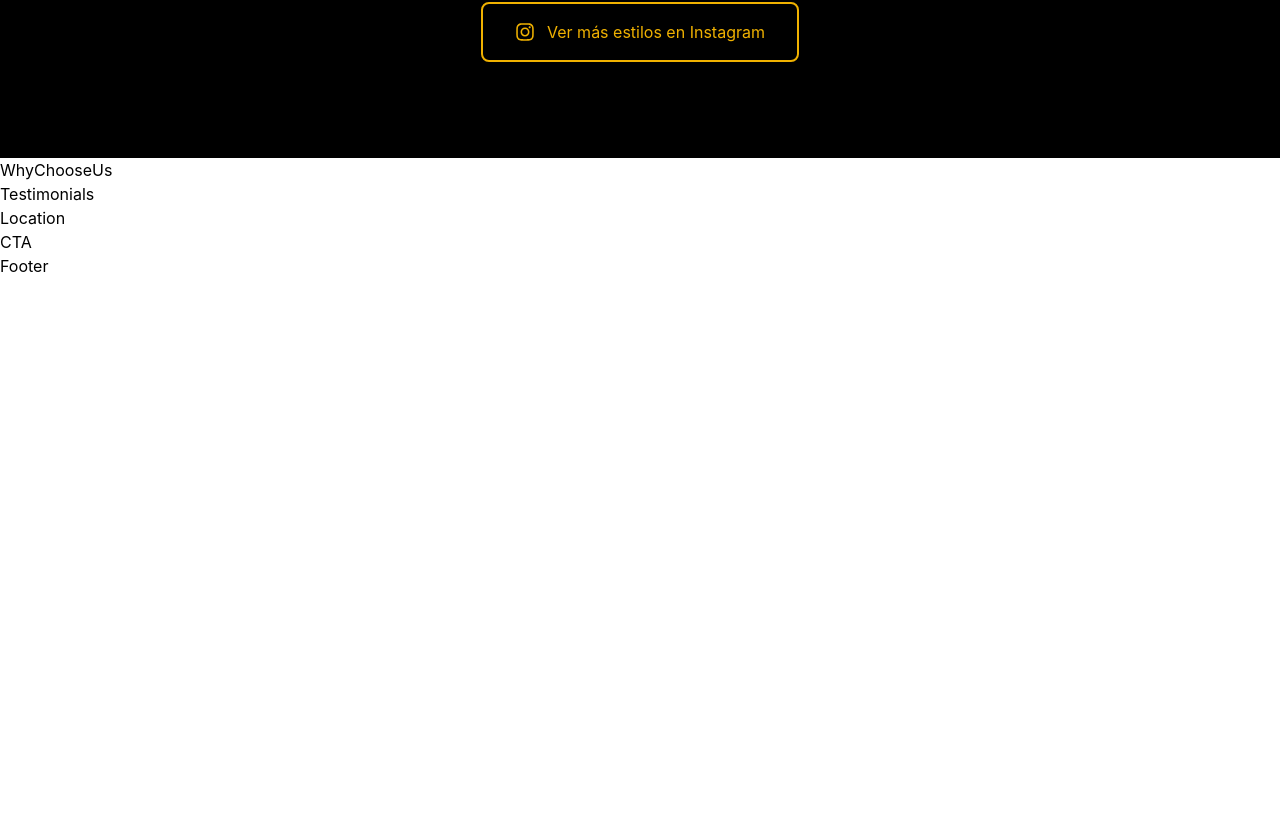
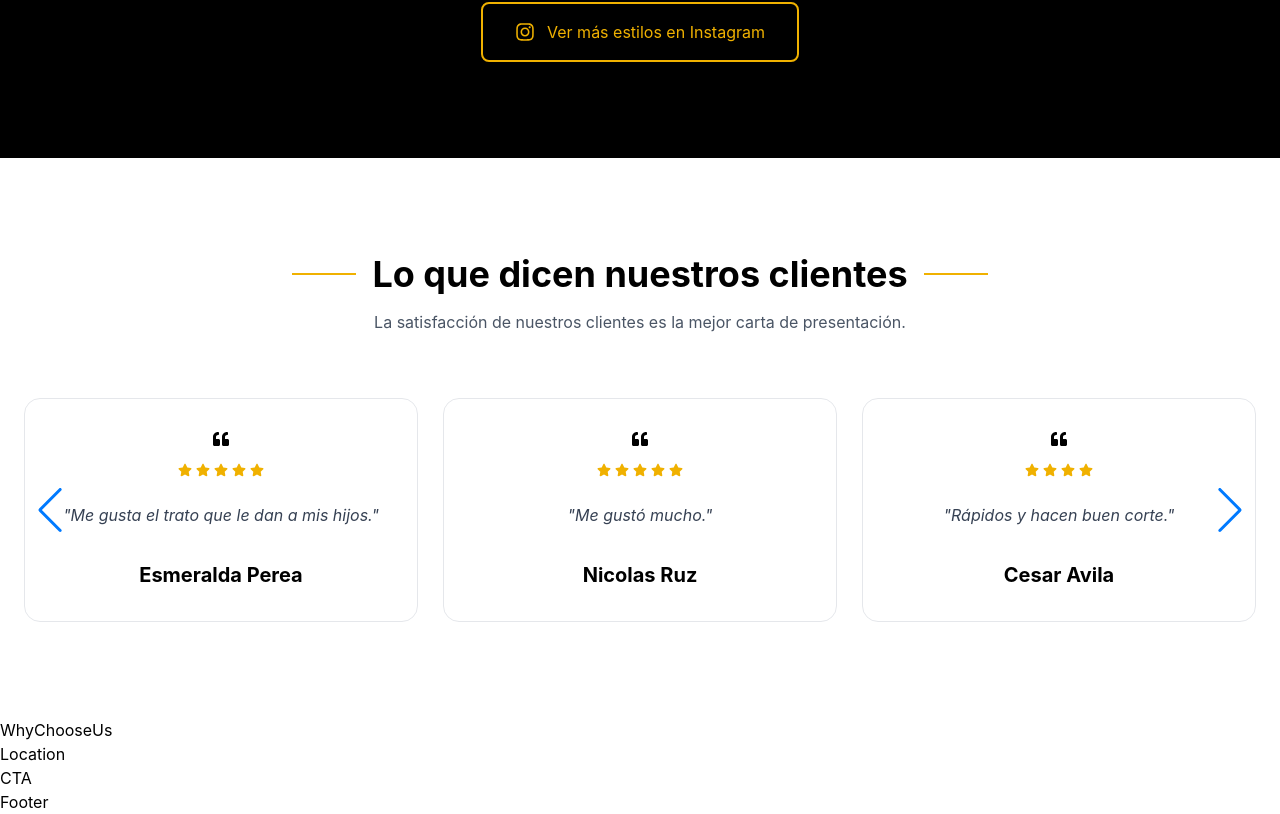
Before and after one commit to Juan19450169/mexa-barbe-landing, a React (Vite) app: page / in a window 1280 px wide. Shown: the part 1878-2692 px from the top of the page. Before the commit the page ends 2156 px from the top, so only its background shows below. Built offline with nearby package versions, Linux system fonts and the light colour scheme.

Commit message:
Testimonials: agregar una seccion de carrusel de testimonios con tarjetas de testimonios reutilizables

```diff
--- a/src/App.jsx
+++ b/src/App.jsx
@@ -18,8 +18,8 @@ function App() {
       <Hero />
       <Services />
       <Gallery />
+      <Testimonials />
       <WyChooseUs />
-      <Testimonials />
       <Location />
       <CTA />
       <Footer />
--- /dev/null
+++ b/src/cards/TestimonialsCard.jsx
@@ -0,0 +1,43 @@
+import { FaQuoteLeft, FaStar } from "react-icons/fa"
+
+function TestimonialsCard({testimonial}) {
+  return (
+    <div className="bg-white rounded-2xl border border-gray-200 p-8 text-center
+                    transition-all duration-300 hover:-traslate-y-2 hover:shadow-xl">
+            {/*COMILLAS*/}
+
+    <FaQuoteLeft className="text-yellow-500text-3xl mx-auto mb-4"/>
+
+            {/*ESTRELLAS*/}
+
+    <div className="flex justify-center gap-1 mb-6">
+
+        {[...Array(testimonial.rating)].map((_, index)=>(
+            <FaStar
+                key={index}
+                className="text-yellow-500 text-sm"
+            />
+        ))}
+
+    </div>
+
+            {/*COMENTARIO*/}
+
+    <p className=" text-gray-700 italic leading-7">
+
+        "{testimonial.comment}"
+
+    </p>
+
+            {/*NOMBRE*/}
+
+    <h3 className="mt-8 font-bold text-xl">
+
+        {testimonial.name}
+
+    </h3>
+    </div>
+  )
+}
+
+export default TestimonialsCard
--- a/src/components/sections/Testimonials.jsx
+++ b/src/components/sections/Testimonials.jsx
@@ -1,8 +1,85 @@
 
+import testimonials from "../../data/testimonials.js"
+
+//Swiper
+import { Swiper, SwiperSlide } from "swiper/react";
+import { Navigation, Autoplay } from "swiper/modules";
+import "swiper/css";
+import "swiper/css/navigation";
+
+//Card
+import TestimonialsCard from "../../cards/TestimonialsCard.jsx";
 
 function Testimonials() {
   return (
-    <section>Testimonials</section>
+    <section id="testimonials" className="py-24 bg-white">
+
+      <div className="max-w-7xl mx-auto px-6">
+
+        {/*ENCABEZADO*/}
+
+        <div className="text-center">
+
+          <div className="flex items-center justify-center gap-4">
+
+            <div className="w-16 h-[2px] bg-yellow-500"></div>
+
+            <h2 className="text-4xl font-bold text-black">
+              Lo que dicen nuestros clientes
+            </h2>
+
+            <div className="w-16 h-[2px] bg-yellow-500"></div>
+
+          </div>
+
+          <p className="mt-4 text-gray-600 max-w-2xl mx-auto">
+            La satisfacción de nuestros clientes es la mejor carta de presentación.
+          </p>
+
+        </div>
+
+         {/* CARRUSEL */}
+
+        <div className="mt-16">
+
+          <Swiper
+            modules={[Navigation, Autoplay]}
+            navigation
+            centeredSlides={true}
+            loop={true}
+            autoplay={{
+              delay: 4000,
+              disableOnInteraction: false,
+            }}
+            spaceBetween={25}
+            slidesPerView={1}
+            breakpoints={{
+              640: {
+                slidesPerView: 2,
+              },
+              1024: {
+                slidesPerView: 3,
+              },
+            }}
+          >
+
+            {testimonials.map((testimonial) => (
+
+              <SwiperSlide key={testimonial.id}>
+
+                <TestimonialsCard testimonial={testimonial} />
+
+              </SwiperSlide>
+
+            ))}
+
+          </Swiper>
+
+        </div>
+
+      </div>
+
+    </section>
   )
 }
 
--- a/src/data/testimonials.js
+++ b/src/data/testimonials.js
@@ -1,2 +1,33 @@
-const testimonials = [];
+const testimonials = [
+    {
+        id: 1,
+        name: "Esmeralda Perea",
+        comment: "Me gusta el  trato que le dan a mis hijos.",
+        rating: 5,
+    },
+    {
+        id: 2,
+        name: "Nicolas Ruz",
+        comment: "Me gustó mucho.",
+        rating: 5,
+    },
+    {
+        id: 3,
+        name: "Cesar Avila",
+        comment: "Rápidos y hacen buen corte.",
+        rating: 4,
+    },
+    {
+        id: 4,
+        name: "612 studio's",
+        comment: "Excelente servicio.",
+        rating: 5,
+    },
+    {
+        id: 5,
+        name: "Angel Hernandez",
+        comment: "Sus precios son increibles.",
+        rating: 5,
+    },
+];
 export default testimonials;
```
